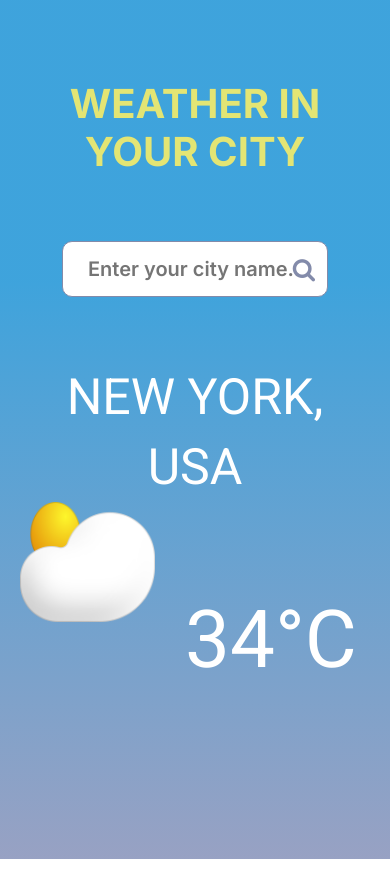
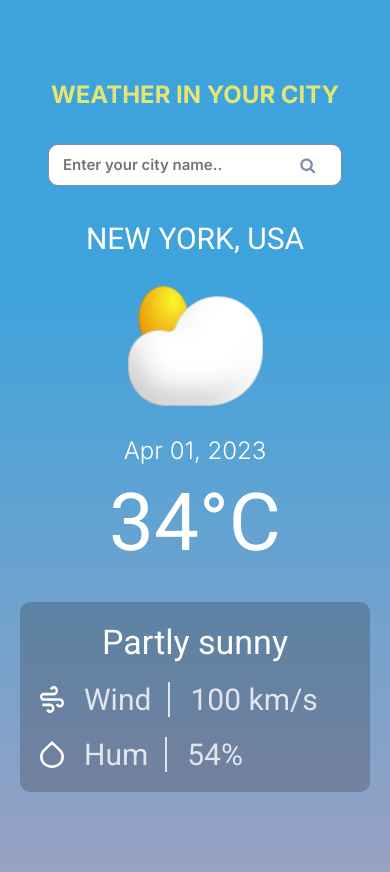
Before and after one commit to ThuTrang5631/Weather-app, a React (Create React App) app: page / in a window 390 px wide. Built offline with nearby package versions, Linux system fonts and the light colour scheme; no server answers.

Commit message:
feat: UI responsive

```diff
--- a/src/App.js
+++ b/src/App.js
@@ -2,6 +2,8 @@ import React, { useState, useEffect } from "react";
 import "./App.css";
 import axios from "axios";
 import cloudImage from "./assets/cloud.png";
+import iconWind from "./assets/icon-wind.svg";
+import iconHum from "./assets/icon-hum.svg";
 
 
 function App() {
@@ -127,7 +129,22 @@ function App() {
               </div>
               <div className="weather-temp">
                 <p className="temp">34°C</p>
-
+                <span className="weather-date"> Apr 01, 2023</span>
+              </div>
+            </div>
+            <div className="wrap-weather-mobile">
+              <h5 className="weather-transcript">Partly sunny</h5>
+              <div className="weather-wind-hum">
+                <div className="wrap-weather-wind">
+                  <img className="icon-wind-hum" src={iconWind} alt="icon-wind"></img>
+                  <p className="weather-wind">Wind</p>
+                  <p className="weather-wind-speed">100 km/s</p>
+                </div>
+                <div className="wrap-weather-wind">
+                  <img className="icon-wind-hum" src={iconHum} alt="icon-wind"></img>
+                  <p className="weather-wind">Hum</p>
+                  <p className="weather-wind-speed">54%</p>
+                </div>
               </div>
             </div>
           </div>
--- a/src/variables.scss
+++ b/src/variables.scss
@@ -1,5 +1,5 @@
 // media queries
-$breakpoints-xs: 375px;
+$breakpoints-xs: 420px;
 $breakpoints-md: 768px;
 $breakpoints-lg: 992px;
 $breakpoints-xl: 1200px;
@@ -32,7 +32,8 @@ h2,
 h3,
 h4,
 h5,
-h6 p {
+h6,
+p {
   margin: 0;
 }
 
--- a/src/weather-app.scss
+++ b/src/weather-app.scss
@@ -7,10 +7,10 @@
       rgba(86, 114, 213, 0.3408) 100%
     ),
     rgba(0, 0, 0, 0.27);
-  //   height: 100vh;
-  //   display: flex;
-  //   flex-direction: column;
-  //   align-items: center;
+  min-height: 100vh;
+  // display: flex;
+  // flex-direction: column;
+  // align-items: center;
   padding: 80px 20px;
 
   .weather-title {
@@ -52,9 +52,10 @@
   }
 
   .weather-country {
+    font-family: "Roboto";
     font-style: normal;
     font-weight: 400;
-    font-size: 50px;
+    font-size: 60px;
     line-height: 70px;
     text-align: center;
     font-family: "Roboto";
@@ -80,6 +81,9 @@
 
   .weather-temp-desc {
     display: flex;
+    justify-content: center;
+    align-items: center;
+    margin-bottom: 65px;
   }
 
   .weather-temp {
@@ -95,4 +99,179 @@
       color: $white;
     }
   }
+
+  .weather-date {
+    font-family: "Inter";
+    font-style: normal;
+    font-weight: 300;
+    font-size: 32px;
+    line-height: 39px;
+    text-align: center;
+    color: $white;
+  }
+
+  .weather-transcript {
+    font-family: "Roboto";
+    font-style: normal;
+    font-weight: 400;
+    font-size: 50px;
+    line-height: 59px;
+    color: $white;
+    text-align: center;
+    margin-bottom: 40px;
+  }
+
+  .icon-wind-hum {
+    max-width: 40px;
+    margin-right: 20px;
+  }
+
+  .weather-wind-hum {
+    padding: 22px 42px;
+    background: rgba(34, 29, 29, 0.24);
+    border-radius: 10px;
+    width: 35%;
+    margin: 0 auto;
+
+    @media only screen and (max-width: $breakpoints-xl) {
+      width: 40%;
+    }
+  }
+
+  .wrap-weather-wind {
+    display: flex;
+    align-items: center;
+    margin-bottom: 20px;
+
+    &:last-child {
+      margin-bottom: 0;
+    }
+  }
+
+  .weather-wind {
+    font-family: "Roboto";
+    font-style: normal;
+    font-weight: 400;
+    font-size: 38px;
+    line-height: 45px;
+    color: rgba(255, 255, 255, 0.8);
+    border-right: 2px solid rgba(255, 255, 255, 0.8);
+    padding-right: 17px;
+    margin-right: 20px;
+  }
+
+  .weather-wind-speed {
+    font-family: "Roboto";
+    font-style: normal;
+    font-weight: 400;
+    font-size: 34px;
+    line-height: 40px;
+    color: rgba(255, 255, 255, 0.8);
+  }
 }
+
+@media only screen and (max-width: $breakpoints-lg) {
+  .container-weatherapp {
+    .weather-wind-hum {
+      width: 55%;
+    }
+
+    .weather-title {
+      font-size: 36px;
+      line-height: 44px;
+    }
+  }
+}
+
+@media only screen and (max-width: $breakpoints-md) {
+  .container-weatherapp {
+    .weather-title {
+      font-size: 24px;
+      line-height: 29px;
+      margin-bottom: 35px;
+    }
+
+    .weather-form {
+      margin-bottom: 35px;
+    }
+
+    .weather-input {
+      padding: 11px 14px;
+      font-size: 15px;
+      line-height: 18px;
+      width: 84%;
+    }
+
+    .fa-search {
+      font-size: 16px;
+    }
+
+    .weather-btn {
+      top: 12px;
+    }
+
+    .weather-country {
+      font-size: 30px;
+      line-height: 35px;
+      margin-bottom: 30px;
+    }
+
+    .weather-temp-desc {
+      flex-direction: column;
+      margin-bottom: 20px;
+    }
+
+    .weather-wrap-img {
+      margin-right: 0;
+      margin-bottom: 30px;
+    }
+
+    .temp {
+      order: 2;
+    }
+
+    .weather-date {
+      font-size: 24px;
+      line-height: 29px;
+      order: 1;
+    }
+
+    .weather-transcript {
+      font-size: 34px;
+      line-height: 40px;
+      margin-bottom: 20px;
+    }
+
+    .icon-wind-hum {
+      max-width: 24px;
+    }
+
+    .weather-wind,
+    .weather-wind-speed {
+      font-size: 30px;
+      line-height: 35px;
+    }
+
+    .weather-wind-hum {
+      padding: 0;
+      background-color: unset;
+      width: 100%;
+    }
+
+    .wrap-weather-mobile {
+      background: rgba(34, 29, 29, 0.24);
+      border-radius: 10px;
+      padding: 20px;
+      width: 70%;
+      margin: 0 auto;
+    }
+  }
+}
+
+@media only screen and (max-width: $breakpoints-xs) {
+  .container-weatherapp {
+    .wrap-weather-mobile {
+      width: 100%;
+    }
+  }
+}
```
Also changed, not shown: src/assets/icon-hum.svg (added), src/assets/icon-wind.svg (added).
